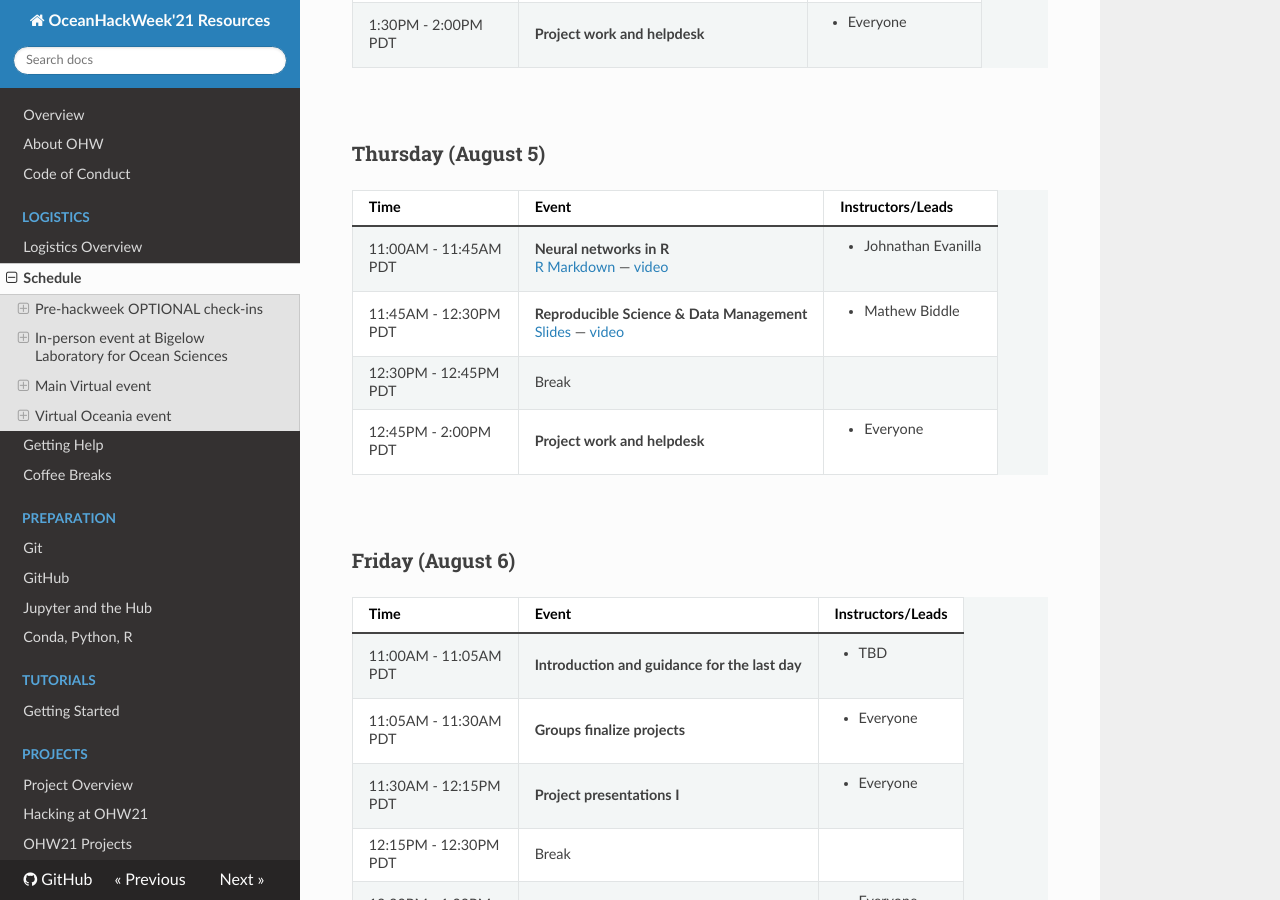
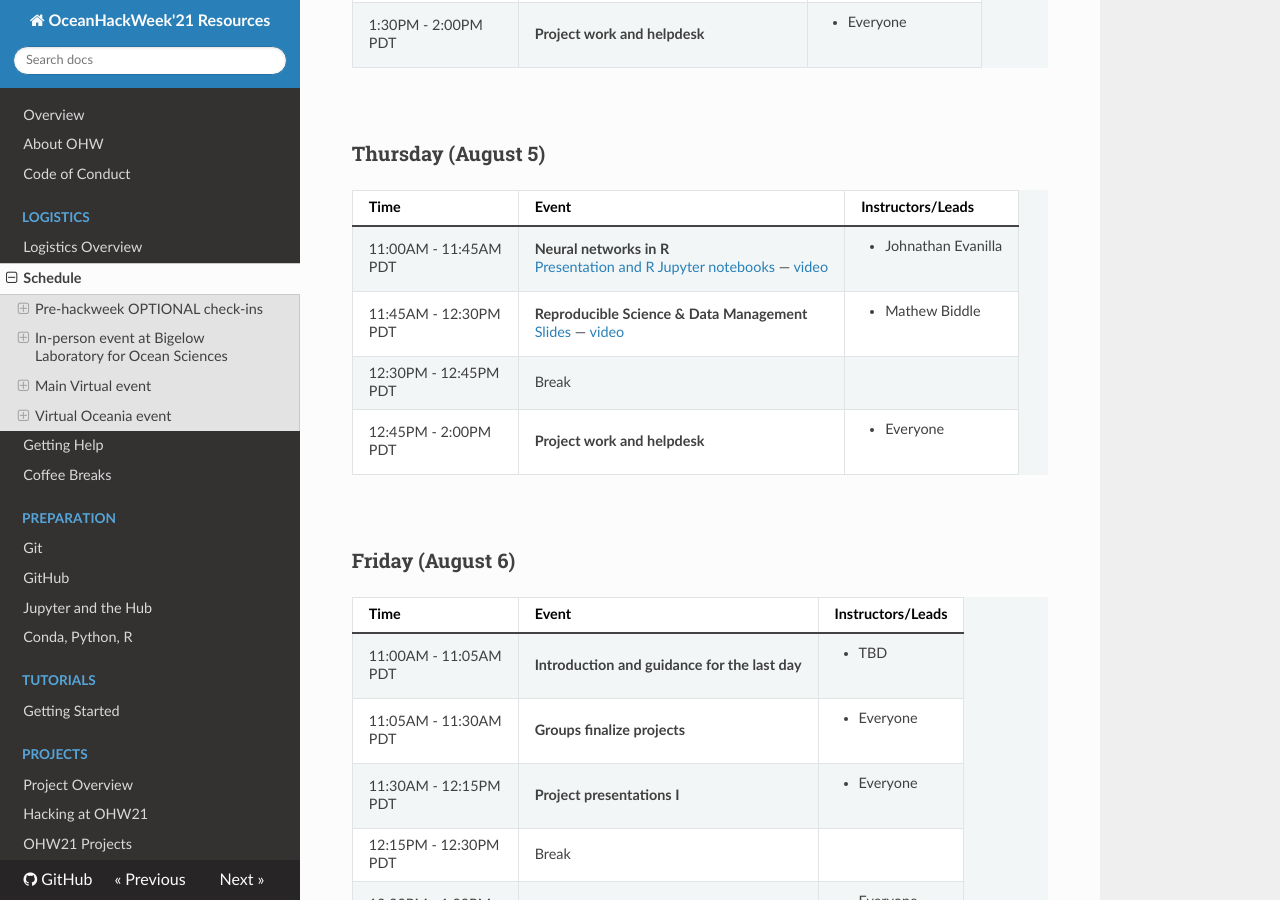
Before and after one commit to oceanhackweek/ohw-resources, an MkDocs documentation site: the page built from docs/schedule.md, in a window 1280 px wide and 900 px high, scrolled down 4320 px. Built offline with MkDocs 1.6.1, drawn with Linux system fonts in a browser that asks for light colours; nearby versions of some CDN libraries.

Commit message:
Update schedule.md
Fixed link to Neural net in R presentation and code

```diff
--- a/docs/schedule.md
+++ b/docs/schedule.md
@@ -474,7 +474,7 @@
       <td>11:00AM - 11:45AM<br>PDT</td>
       <td>
         <strong>Neural networks in R</strong><br>
-        <a href="https://github.com/oceanhackweek/ohw-tutorials/tree/master/r-keras-test">R Markdown</a>
+        <a href="https://github.com/oceanhackweek/ohw-tutorials/tree/master/deep-learning">Presentation and R Jupyter notebooks</a>
         &mdash; <a href="https://www.youtube.com/watch?v=mXDbc5JNyz0&list=PLA6PlfxWZPLTPQ_OIr3dDPF9FRiHQXoVF&index=1">video</a>
       </td>
       <td>
```
